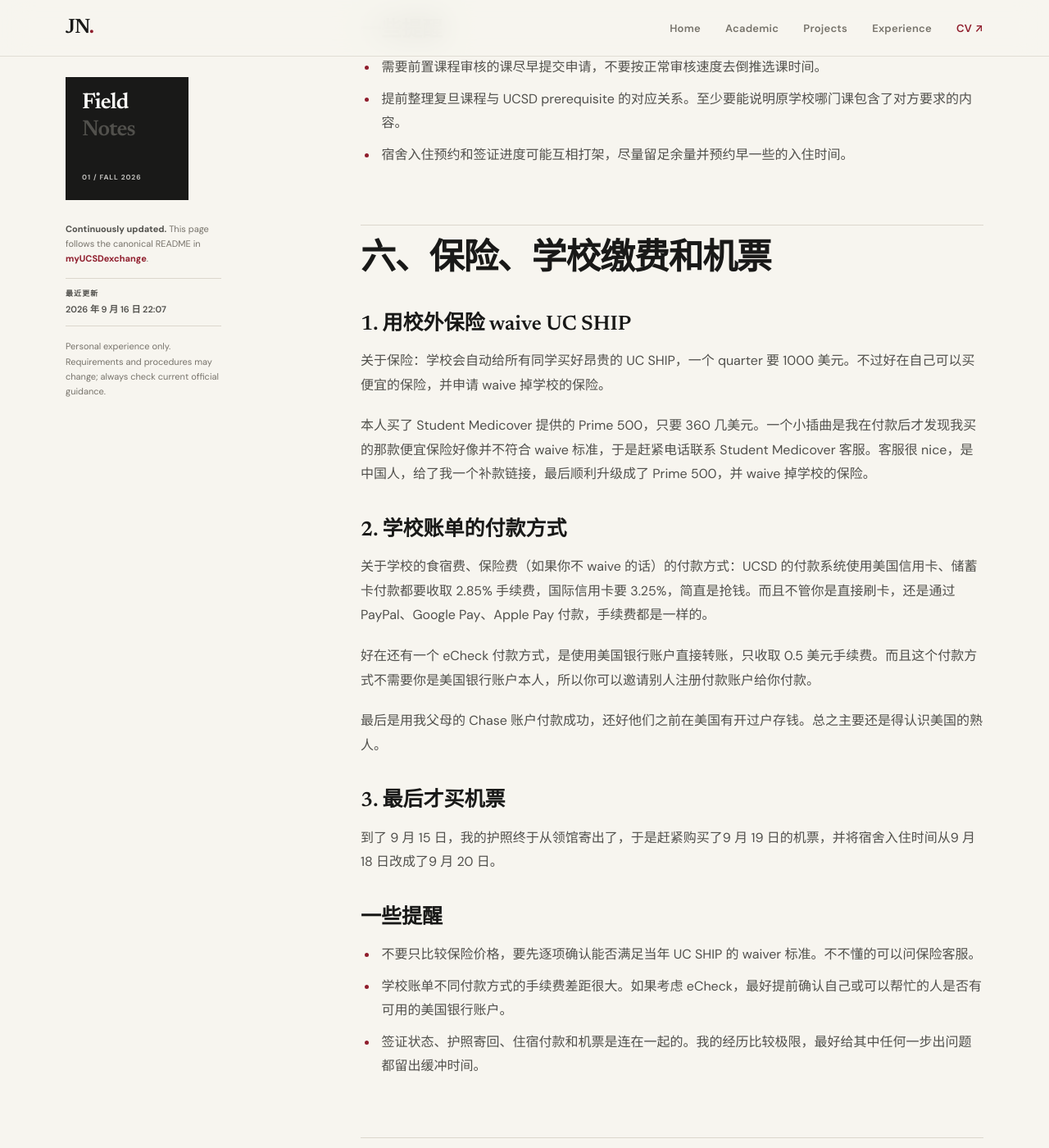
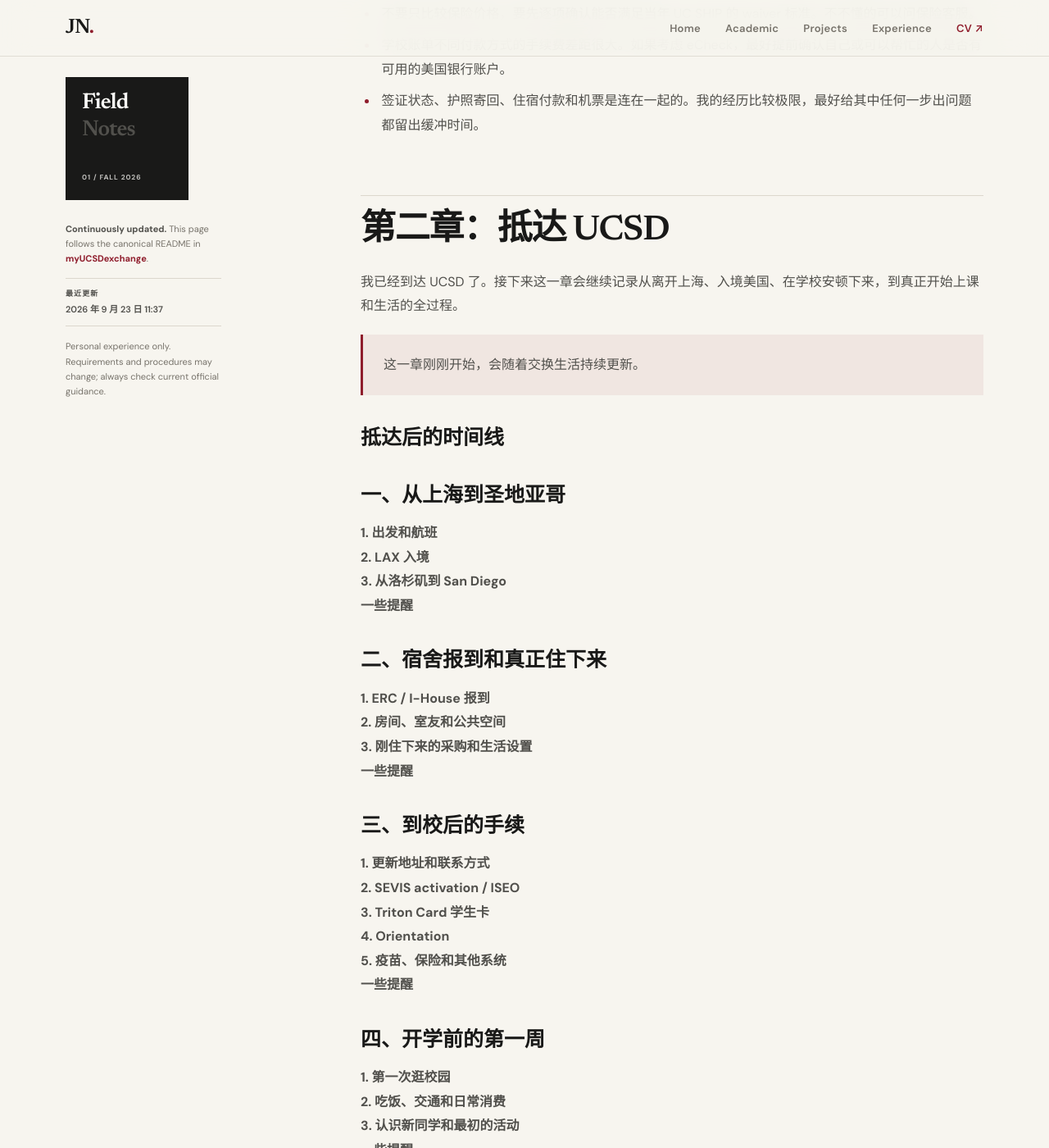
Before and after one commit to JunjieNian/JunjieNian.github.io, a Jekyll site: the page built from exchange.md, in a window 1280 px wide and 1400 px high, scrolled down 6472 px. Shown: the whole window at 82% size. Built offline with Jekyll 4.4.1, drawn with Linux system fonts in a browser that asks for light colours; some of the changed text lies outside the part shown.

Commit message:
Sync UCSD exchange notes

```diff
--- a/exchange.md
+++ b/exchange.md
@@ -3,8 +3,8 @@ layout: exchange
 title: "我的 UCSD 交换经历 | Junjie Nian"
 description: "Junjie Nian 持续更新的 UCSD 交换经历：从申请、行前准备到校园生活，为后来的交换生提供个人经验参考。"
 permalink: /exchange/
-last_updated: "2026-09-16T22:07:06+08:00"
-last_updated_display: "2026 年 9 月 16 日 22:07"
+last_updated: "2026-09-23T11:37:40+08:00"
+last_updated_display: "2026 年 9 月 23 日 11:37"
 ---
 
 # 我的 UCSD 交换经历
@@ -13,7 +13,9 @@ last_updated_display: "2026 年 9 月 16 日 22:07"
 
 当然现在回看会觉得其实当时的决定有些仓促，而且说实话光是去那边上课、生活已经够折腾了，更别说还想着去做科研了。这篇文章就是完整记录了我从录取到出发到生活的全过程。
 
-## 出发前时间线
+## 第一章：出发前
+
+### 出发前时间线
 
 如果你也是准备申请 UC 交换，可以先看这张表定位自己目前在哪个阶段，再往下看对应的详细经历。
 
@@ -32,13 +34,13 @@ last_updated_display: "2026 年 9 月 16 日 22:07"
 | 2026 年 9 月 15—16 日 | 护照从领馆寄出，购买机票，拿到护照 |
 | 2026 年 9 月 19 日 | PVG直飞LAX |
 
-## 一、复旦校内申请和面试
+### 一、复旦校内申请和面试
 
-### 1. 收到项目消息并提交申请
+#### 1. 收到项目消息并提交申请
 
 复旦的 26 秋季 UC 交换消息大抵是 25 年 10 月份发下来的，今年 UC 交换名额分配到各院系，计算机学院分到了 3 个名额。当时秉持着想去那边做学术、做 connection 的想法，我在思前想后后终于在 ddl 之前提交了申请。
 
-### 2. 计算机学院内部面试
+#### 2. 计算机学院内部面试
 
 11 月初某天上午安排了面试。注意因为 UC 名额分配到院系，所以我们的面试是计算机学院内部面试。当时一共 12 个同学报名，面试时两个计院的老师问英文问题，大致是：
 
@@ -50,13 +52,13 @@ last_updated_display: "2026 年 9 月 16 日 22:07"
 
 通过学院的筛选后，我们再去校级交换官网上做申请，就会直接通过。这点就和其他交换项目不一样：其他项目都是先在官网做申请，然后安排全校层面的面试，最后决定是否录取，UC 项目正好反过来。
 
-### 3. 英语成绩证明
+#### 3. 英语成绩证明
 
 再说到英语成绩证明，这个在后面 UC 官网上做申请时是需要提交的。本人在暑假时就预约了 10 月份的托福考试，现在看真是明智，毕竟当时可还没想过之后要去交换还能用上。当然如果后来时间太紧张的话，考多邻国就行。
 
-## 二、UCEAP 申请、填分校志愿和分配结果
+### 二、UCEAP 申请、填分校志愿和分配结果
 
-### 1. 填分校志愿
+#### 1. 填分校志愿
 
 接下来也许是很多人感兴趣的填分校志愿和分校分配问题。大概是在 1 月底前要填完 UCEAP 的交换分校志愿申请，申请要交不少成绩单、选课表之类的很繁杂的东西。
 
@@ -64,28 +66,28 @@ last_updated_display: "2026 年 9 月 16 日 22:07"
 
 但是 UC 那边显然考虑到大家都会一股脑地填 UCB、UCLA、UCSD 这三个热门学校，所以给出了一个限制：如果前三个志愿正好是这三个学校，那么你必须再追加一个志愿。不过对于我们 CS 专业的同学就不用考虑这些了，因为 UCB 和 UCLA 的计算机学院都不招收交换生，所以我们最多只能填 UCSD。我最后填了 UCSD、UCSB、UCI。
 
-### 2. 收到分校分配结果
+#### 2. 收到分校分配结果
 
 4—5 月会给出分配结果。关于分校的分配，往年大家总说是近似随机的，你也有不小的概率分到志愿以外的分校，不管你实力多强，而且同一个专业往往会全部分到同一个分校。
 
 不过今年来看并非如此，比如 CS 专业散布在 UCSD、UCI、UCD、UCR 等，而且分配结果好像真的和你的实力有点关系。至少我申请时还是提交了不少奖学金和 publication，作为证明自己实力的材料。最后我幸运地被分配到了 UCSD，算是比较理想的结果了。
 
-### 一些提醒
+#### 一些提醒
 
 - 填志愿前先查专业限制。像我们这一届，UCB 和 UCLA 的计算机学院不招收交换生，这会直接改变 CS 同学的志愿选择。
 - 预计选课计划很费时间，最好提前把各分校的课程页面、校历和可能想选的课集中整理好。
 - 不要把“第一志愿”理解成一定能去。往年的经验、同专业同学的去向和个人材料都只能作为参考，最终分配仍然有不确定性。
 - 如果系统允许提交补充材料，可以把奖学金、publication 等最能说明自己的材料准备好，但不要因此默认它一定决定分配结果。
 
-## 三、UCSD 落地手续：宿舍、体检和 DS-2019
+### 三、UCSD 落地手续：宿舍、体检和 DS-2019
 
-### 1. 申请 I-House 宿舍
+#### 1. 申请 I-House 宿舍
 
 6 月初，UCSD 开始了 I-House 宿舍申请。申请流程大概是你要写小作文，表达自己对于跨文化交流的理解和兴趣，因为宿舍是专门给国际学生的，写得好的就给入住。
 
 最终到 7 月左右得知我被允许入住，而且不用预付押金。这样也好，就不用出去找房子租了。
 
-### 2. 疫苗和肺结核 screening
+#### 2. 疫苗和肺结核 screening
 
 6 月中旬，学校要求提交疫苗和肺结核 screening 证明。这个过程也比较麻烦：首先要去医院做肺结核检查并签名，然后找到小时候的疫苗接种记录，最后把这些材料扫描上传到学校的系统里。
 
@@ -93,21 +95,21 @@ last_updated_display: "2026 年 9 月 16 日 22:07"
 
 注意有些同学当时觉得必须去出入境检疫中心才能做这些检查和接种，其实大可不必，社区医院就可以做，还能省下好几百块。
 
-### 3. 等待 DS-2019
+#### 3. 等待 DS-2019
 
 与此同时，当所有其他分校早就发出 DS-2019、同学们已经开始预约签证的时候，你 UCSD 就要开始折磨人了。因为这时它才开始让同学申请 DS-2019 表格，申请 DS-2019 需要提交很多材料，包括护照、财力证明等等。
 
 我在 6 月中旬提交了申请，结果到 7 月中旬才拿到 DS-2019。
 
-### 一些提醒
+#### 一些提醒
 
 - 先翻出小时候的疫苗接种记录，再去做肺结核检查和补打疫苗。
 - 社区医院就可以完成相关检查和接种，并不一定非要去出入境检疫中心。但以后申请时仍应先对照 UCSD 当年的表格和签字要求。
 - 护照、财力证明等材料能提前准备的就先准备，不要等系统开放申请 DS-2019 后才开始找。
 
-## 四、签证：预约、面签和等待出签
+### 四、签证：预约、面签和等待出签
 
-### 1. 上海没约到，最后去了广州
+#### 1. 上海没约到，最后去了广州
 
 拿到表后我立马填写了 DS-160，本打算在上海预约面试，结果上海只能预约到 10 月，然而 UCSD 要求 9 月 21 日开学。我申请加急，结果被上海领馆拒了，再加上本人操作不当浪费了修改面试时间的次数，导致不得不重新交一次签证费，并最终约到了广州 9 月 4 日的面签。
 
@@ -117,7 +119,7 @@ last_updated_display: "2026 年 9 月 16 日 22:07"
 
 不过有一点还是注意，DS-160 要求申请人填写5年内使用过的所有社交媒体账号（给出的选项就包括微博、豆瓣、Instagram等等），我当时以为填一个就行，就填了一个B站账号，后来发觉已经改不了了。不过好在面签时也没有问你社交媒体填全了吗，即便真的问了，回去发邮件补材料就行。
 
-### 2. 广州面签经过
+#### 2. 广州面签经过
 
 9 月 4 日面签其实已经是最快的了。在广州我住在胜利公寓酒店，其实是居民楼民宿，室内环境一般，离领馆非常近。早上不带电子产品，走到领馆 10 分钟。
 
@@ -129,46 +131,46 @@ last_updated_display: "2026 年 9 月 16 日 22:07"
 
 然后就结束了，给了个无需补充材料的 check 绿单子。最后 11 点就出来了。
 
-### 3. Refused、Approved 和 Issued
+#### 3. Refused、Approved 和 Issued
 
 以为签证很顺利？然后真正的顶级折磨就要开始了。整整一周签证处于 refused 状态没变，此时此刻我都不敢买保险、机票、交住宿费，因为实在担心要是再过一周还不出签就去不成了。
 
 终于在 9 月 10 日状态变为 approved，9 月 11 日变为 issued，于是我在这个周末安心地买了保险并交了住宿费。
 
-### 一些提醒
+#### 一些提醒
 
 - 拿到 DS-2019 后尽快填 DS-160（一定记得社交媒体最好多填一些）、查看各领馆号源，不要默认自己所在城市一定来得及。
 - 改面签时间前一定想清楚。我这一届一次预约缴费只能改两次，继续修改就得重新付费。
 
-## 五、选课和宿舍入住安排
+### 五、选课和宿舍入住安排
 
-### 1. 前置课程审核和选课
+#### 1. 前置课程审核和选课
 
 到了 8 月初，要开始选课了。UCSD 要求你只有完成了某个课的所有前置课程才能选这门课，所以交换生得打申请，证明自己在原学校上过这些前置课程，或者等价的课程。
 
 审核非常慢，而且即便开始选课了也不一定审核完。破系统还有 bug，有时候审核通过了还是不能选课。不过好在审核很松，有些前置课程即便你真的没听说过，但你只要说我在原学校上过某个课包含了这个内容，最终也会通过，至于你是不是真的学过好像他们并不在乎。最后还是有惊无险选了 4 门课。
 
-### 2. 宿舍分配和入住预约
+#### 2. 宿舍分配和入住预约
 
 在 8 月底，宿舍具体分配出来了。我分到单间，整个房里有 4 个单间和一个厨房、卫生间、淋浴室。
 
 此时需要预约入住时间，然而我连签证都还没去面签，怎么知道什么时候能到学校？只知道必须 21 号前到达，所以仓促预约了个 18 号。至于为什么约的早一些，是因为如果之后护照寄送晚了，我只需发邮件告知我要晚到即可。但如果要早入住，一天要付50美元。
 
-### 一些提醒
+#### 一些提醒
 
 - 需要前置课程审核的课尽早提交申请，不要按正常审核速度去倒推选课时间。
 - 提前整理复旦课程与 UCSD prerequisite 的对应关系。至少要能说明原学校哪门课包含了对方要求的内容。
 - 宿舍入住预约和签证进度可能互相打架，尽量留足余量并预约早一些的入住时间。
 
-## 六、保险、学校缴费和机票
+### 六、保险、学校缴费和机票
 
-### 1. 用校外保险 waive UC SHIP
+#### 1. 用校外保险 waive UC SHIP
 
 关于保险：学校会自动给所有同学买好昂贵的 UC SHIP，一个 quarter 要 1000 美元。不过好在自己可以买便宜的保险，并申请 waive 掉学校的保险。
 
 本人买了 Student Medicover 提供的 Prime 500，只要 360 几美元。一个小插曲是我在付款后才发现我买的那款便宜保险好像并不符合 waive 标准，于是赶紧电话联系 Student Medicover 客服。客服很 nice，是中国人，给了我一个补款链接，最后顺利升级成了 Prime 500，并 waive 掉学校的保险。
 
-### 2. 学校账单的付款方式
+#### 2. 学校账单的付款方式
 
 关于学校的食宿费、保险费（如果你不 waive 的话）的付款方式：UCSD 的付款系统使用美国信用卡、储蓄卡付款都要收取 2.85% 手续费，国际信用卡要 3.25%，简直是抢钱。而且不管你是直接刷卡，还是通过 PayPal、Google Pay、Apple Pay 付款，手续费都是一样的。
 
@@ -176,16 +178,208 @@ last_updated_display: "2026 年 9 月 16 日 22:07"
 
 最后是用我父母的 Chase 账户付款成功，还好他们之前在美国有开过户存钱。总之主要还是得认识美国的熟人。
 
-### 3. 最后才买机票
+#### 3. 最后才买机票
 
 到了 9 月 15 日，我的护照终于从领馆寄出了，于是赶紧购买了9 月 19 日的机票，并将宿舍入住时间从9 月 18 日改成了9 月 20 日。
 
-### 一些提醒
+#### 一些提醒
 
 - 不要只比较保险价格，要先逐项确认能否满足当年 UC SHIP 的 waiver 标准。不不懂的可以问保险客服。
 - 学校账单不同付款方式的手续费差距很大。如果考虑 eCheck，最好提前确认自己或可以帮忙的人是否有可用的美国银行账户。
 - 签证状态、护照寄回、住宿付款和机票是连在一起的。我的经历比较极限，最好给其中任何一步出问题都留出缓冲时间。
 
----
+## 第二章：抵达 UCSD
 
-下一部分会从抵达美国和 UCSD 后继续更新。
+我已经到达 UCSD 了。接下来这一章会继续记录从离开上海、入境美国、在学校安顿下来，到真正开始上课和生活的全过程。
+
+> 这一章刚刚开始，会随着交换生活持续更新。
+
+### 抵达后的时间线
+
+<!--
+每次发生一个值得记录的节点，就在下面增加一行。建议只写事实和结果，详细经过放到对应小节。
+
+| 时间 | 做什么 |
+| --- | --- |
+| 2026 年 9 月 19 日 | PVG 直飞 LAX |
+-->
+
+### 一、从上海到圣地亚哥
+
+#### 1. 出发和航班
+
+<!--
+可以写：值机和托运行李、机场流程、航班体验、实际飞行时间，以及哪些东西带了但没用、哪些东西差点忘带。
+-->
+
+#### 2. LAX 入境
+
+<!--
+可以写：排队时间、入境官问了什么、看了哪些材料、是否检查行李，以及第一次持 J-1/DS-2019 入境时最值得注意的事情。不要公开护照号、SEVIS ID 等个人编号。
+-->
+
+#### 3. 从洛杉矶到 San Diego
+
+<!--
+可以写：采用了什么交通方式、花了多久和多少钱、行李多时是否方便，以及最终怎么到 UCSD。
+-->
+
+#### 一些提醒
+
+<!--
+等这一节写完后，再从自己的实际经历中提炼 2—4 条提醒，不需要提前写成通用攻略。
+-->
+
+### 二、宿舍报到和真正住下来
+
+#### 1. ERC / I-House 报到
+
+<!--
+可以写：在哪里报到、实际需要什么材料、怎么领钥匙、过程是否顺利，以及之前修改入住时间有没有造成影响。不要公开 QwikPass PIN、门锁码、房间号等信息。
+-->
+
+#### 2. 房间、室友和公共空间
+
+<!--
+可以写：单间的实际情况、四人套间的布局、厨房和卫生间、室友见面，以及实物和申请时想象的区别。
+-->
+
+#### 3. 刚住下来的采购和生活设置
+
+<!--
+可以写：床品、生活用品、网络、手机卡、洗衣、吃饭和第一轮采购；哪些适合从国内带，哪些落地买更方便。
+-->
+
+#### 一些提醒
+
+<!--
+重点保留只有真正住进去才知道的细节，例如报到时间、行李搬运、宿舍缺什么和第一晚最需要准备什么。
+-->
+
+### 三、到校后的手续
+
+#### 1. 更新地址和联系方式
+
+<!--
+记录自己实际在哪个系统更新了美国地址和手机号、什么时候更新、是否马上生效。校园邮箱地址和实际居住地址应分开记录，不要公开自己的房间号或邮箱号码。
+-->
+
+#### 2. SEVIS activation / ISEO
+
+<!--
+记录自己的 SEVIS 最终如何激活：是否自动完成、等了多久、有没有收到 iServices 邮件、是否需要额外提交材料。不要把尚未发生的步骤写成确定事实，也不要公开 SEVIS ID。
+-->
+
+#### 3. Triton Card 学生卡
+
+<!--
+记录实际在哪里领取、需要出示什么、照片或身份验证是否遇到问题，以及学生卡最先用在了哪些地方。
+-->
+
+#### 4. Orientation
+
+<!--
+分别记录自己实际参加的项目，避免把 ERC/College Orientation、Canvas 上的 iTriton 和 ISEO 的 iOrientation 混在一起。可以写哪些是必须完成的、哪些是自己选择参加的，以及实际有没有帮助。
+-->
+
+#### 5. 疫苗、保险和其他系统
+
+<!--
+可以写：Tdap 或其他补种、健康系统状态、保险 waiver 最终结果，以及 TritonLink、Canvas、校园邮箱等系统第一次使用时遇到的问题。
+-->
+
+#### 一些提醒
+
+<!--
+等手续基本完成后，按“必须做 / 建议做 / 可选”整理一次，方便后来人直接核对，同时注明这是 2026 年的个人经历。
+-->
+
+### 四、开学前的第一周
+
+#### 1. 第一次逛校园
+
+<!--
+可以写：校园第一印象、从 ERC 到教学楼要走多久、最容易迷路的地方，以及最先认识的食堂、图书馆和公共空间。
+-->
+
+#### 2. 吃饭、交通和日常消费
+
+<!--
+可以写：Dining Plan、校内外吃饭、公交和轻轨、超市、日常消费，以及刚到美国时哪些价格最出乎意料。
+-->
+
+#### 3. 认识新同学和最初的活动
+
+<!--
+可以写：室友、I-House、orientation 或其他活动中认识的人，以及第一次真正感觉“交换开始了”的时刻。
+-->
+
+#### 一些提醒
+
+<!--
+这一节更适合记录生活层面的经验，不必硬写成办事清单。
+-->
+
+### 五、选课调整和正式开学
+
+#### 1. 最终课表
+
+<!--
+记录最初选的 4 门课有没有变化、为什么加退课，以及 prerequisite 审核或 waitlist 到最后是怎么解决的。
+-->
+
+#### 2. 第一周上课体验
+
+<!--
+可以写：课堂规模、教学方式、作业和考试、教授与 TA、英文听课体验，以及和复旦最明显的区别。
+-->
+
+#### 3. 学术和科研计划
+
+<!--
+可以写：到校后对“上课、做学术、做 connection”这件事的真实判断，有没有联系老师或参加 seminar，以及原来的计划发生了什么变化。
+-->
+
+#### 一些提醒
+
+<!--
+尽量记录具体课程选择和决策原因，但不要公开未经同意的私人对话或他人联系方式。
+-->
+
+### 六、真正开始在 UCSD 生活
+
+#### 1. 一周的日常节奏
+
+<!--
+等生活稳定后，记录一个普通工作日和周末分别是什么样子。
+-->
+
+#### 2. 学习、社交和独处
+
+<!--
+可以持续记录交换生活中最真实的时间分配，以及理想和现实之间的差别。
+-->
+
+#### 3. 花费记录
+
+<!--
+建议记录有代表性的项目和大致范围，不公开银行账号、账单号码或完整住址。
+-->
+
+#### 4. 值得单独写下来的事情
+
+<!--
+旅行、活动、研究、朋友、意外和转折都可以从这里继续另起小节，不需要被现有框架限制。
+-->
+
+### 抵达阶段复盘
+
+<!--
+这一阶段相对稳定后再写：
+
+1. 出发前哪些准备真的有用？
+2. 哪些担心最后没有发生？
+3. 哪些问题到了美国才发现？
+4. 如果重新来一次，会提前做什么或少做什么？
+5. 给下一届交换生最想说的一句话是什么？
+-->
```
